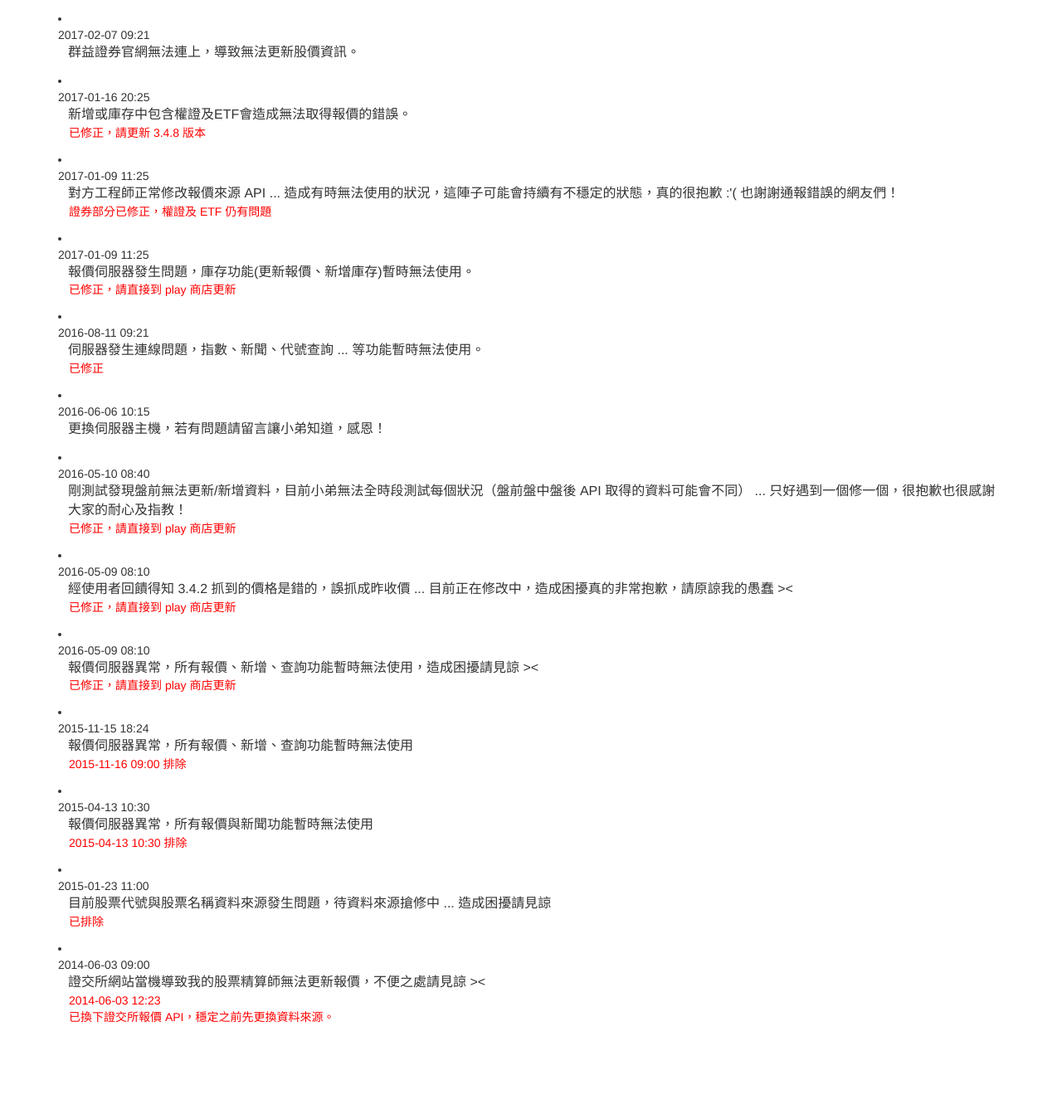
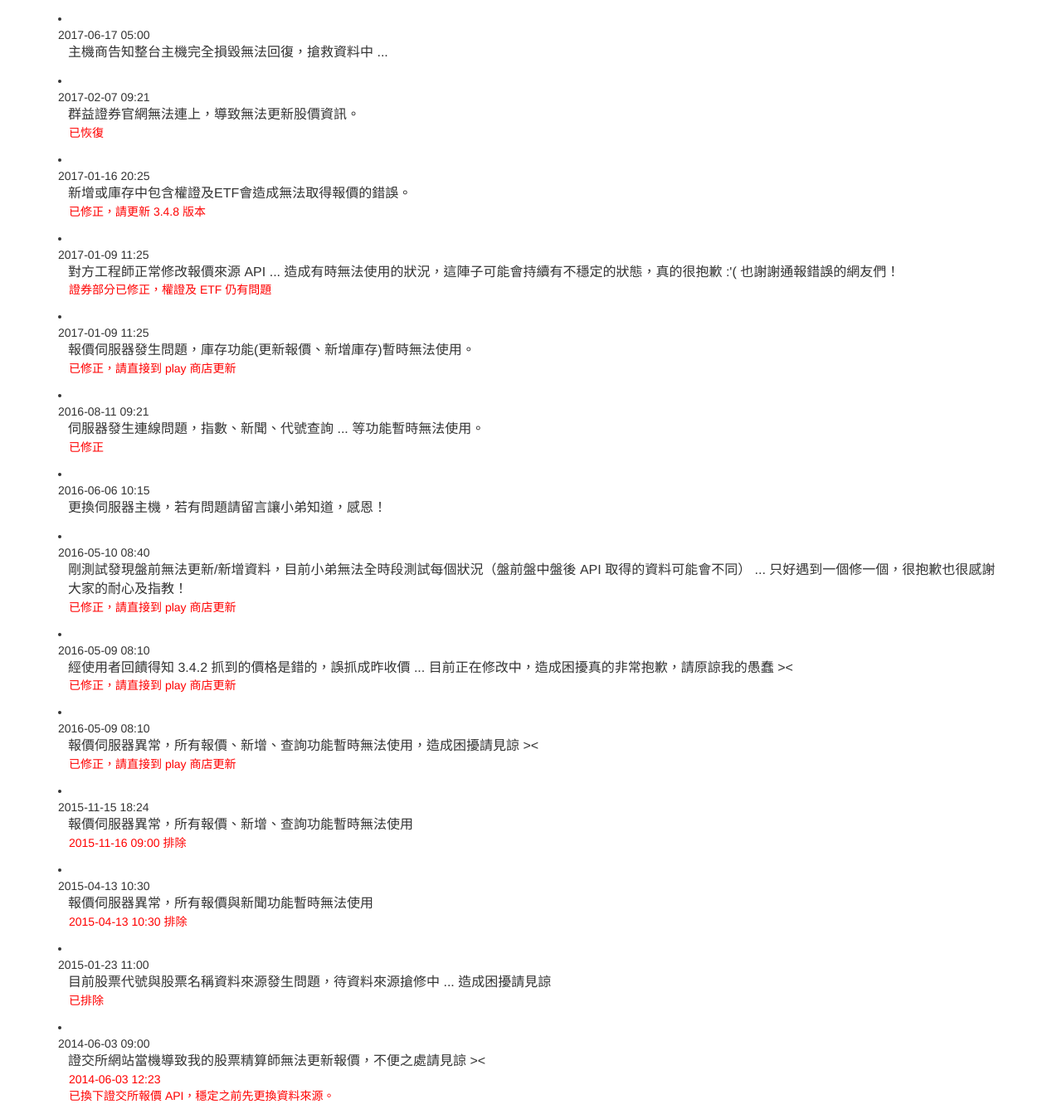
Before and after one commit to s9134131/s9134131.github.io, a Jekyll site: the page latest.html, which Jekyll copies as it is, in a window 1280 px wide. Shown: the whole page at 83% size. Built offline with Jekyll 4.4.1, drawn with Linux system fonts in a browser that asks for light colours; before the commit the page ends 1248 px from its top, so only the background shows below that.

Commit message:
Update latest.html

```diff
--- a/latest.html
+++ b/latest.html
@@ -35,9 +35,14 @@
 <body>
 <div class=container>
 	<li>
+		<div class="time">2017-06-17 05:00</div>
+		<div class="title">主機商告知整台主機完全損毀無法回復，搶救資料中 ...</div>
+		<div class="status"></div>
+	</li>
+	<li>
 		<div class="time">2017-02-07 09:21</div>
 		<div class="title">群益證券官網無法連上，導致無法更新股價資訊。</div>
-		<div class="status"></div>
+		<div class="status">已恢復</div>
 	</li>
 	<li>
 		<div class="time">2017-01-16 20:25</div>
```
